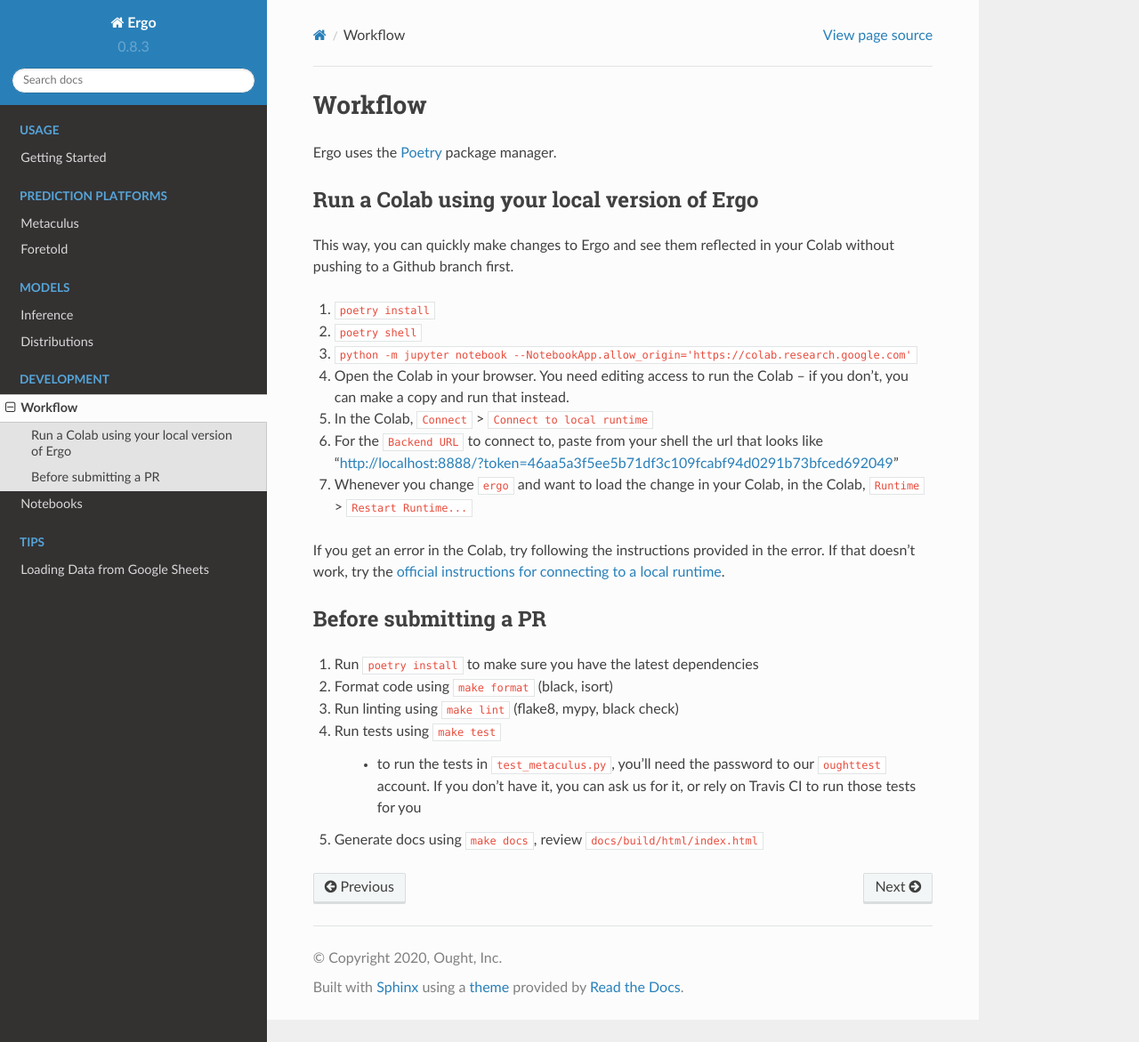
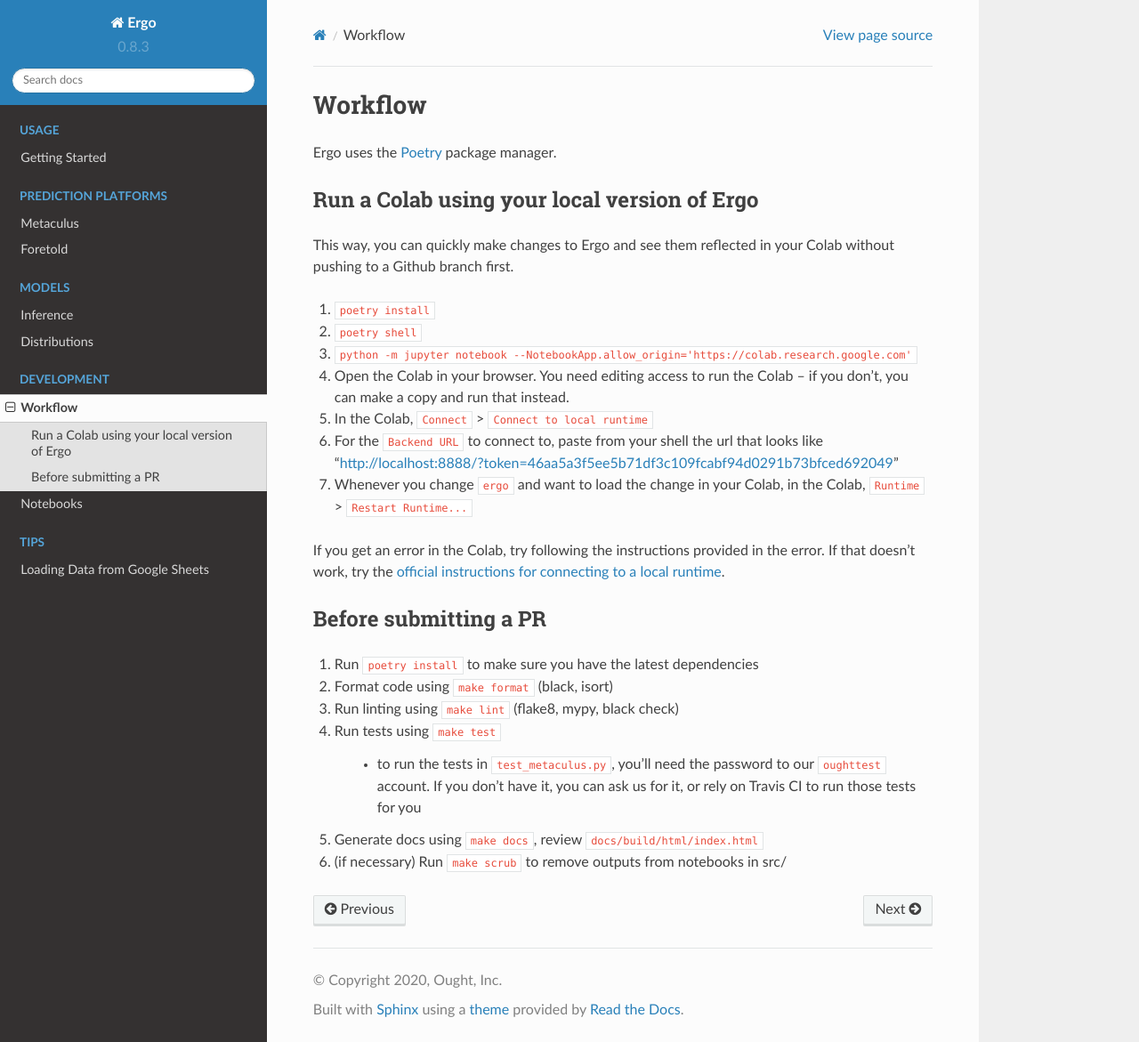
Before and after one commit to oughtinc/ergo, a Sphinx documentation site: the page built from docs/workflow.rst, in a window 1280 px wide and 1171 px high. Shown: the whole window at 89% size. Built offline with Sphinx 7.4.7 and the Read the Docs theme 2.0.0, drawn with Linux system fonts in a browser that asks for light colours.

Commit message:
update Makefile and docs with make scrub command

```diff
--- a/docs/workflow.rst
+++ b/docs/workflow.rst
@@ -39,6 +39,7 @@ Before submitting a PR
 
 5. Generate docs using ``make docs``, review
    ``docs/build/html/index.html``
+6.  (if necessary) Run ``make scrub`` to remove outputs from notebooks in src/
 
 .. _Poetry: https://github.com/python-poetry/poetry
 .. _official instructions for connecting to a local runtime: https://research.google.com/colaboratory/local-runtimes.html
```
Also changed, not shown: 1 other file.
